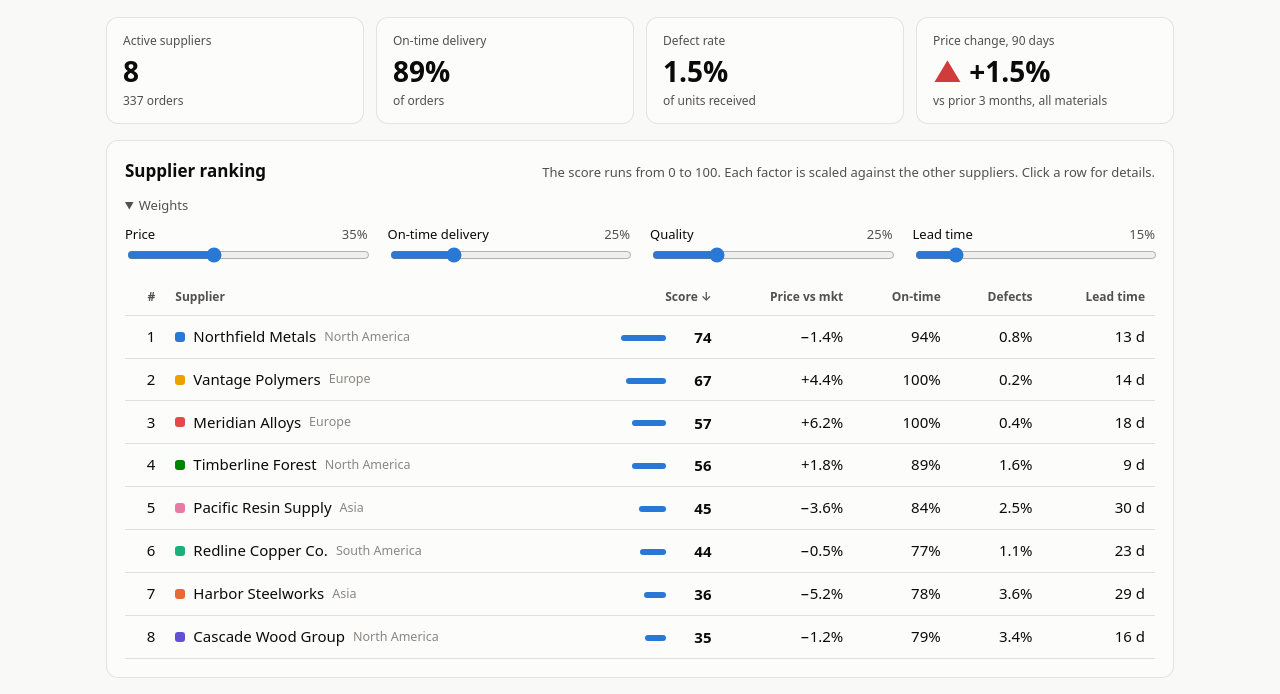
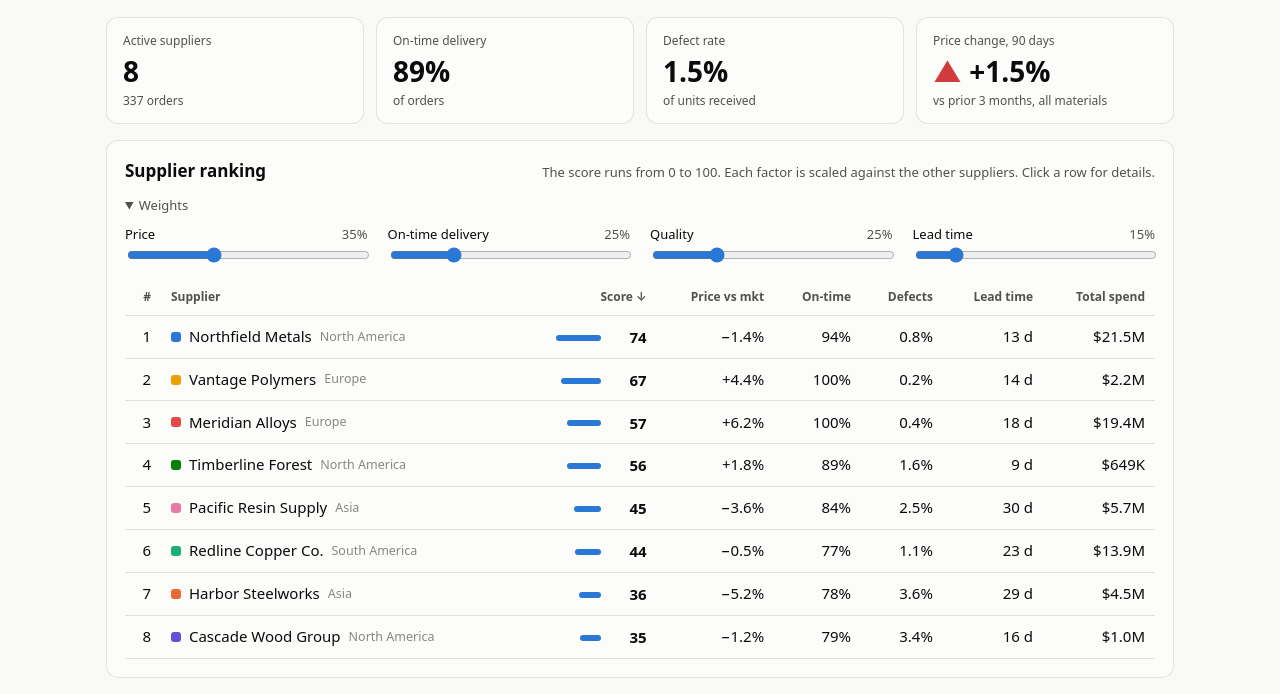
Before and after one commit to bradvanblerck/supplier-dashboard, a plain HTML site: page index.html in a window 1280 px wide. Shown: the part 87-781 px from the top of the page. Drawn offline with nearby package versions, Linux system fonts and the light colour scheme.

Commit message:
Add total spend column to supplier ranking
Co-Authored-By: Claude Opus 5.5 <noreply@anthropic.com>
Claude-Session: https://claude.ai/code/session_01JcXg8jqmsrFuMeqEeG5z8R

```diff
--- a/app.js
+++ b/app.js
@@ -27,6 +27,7 @@ const days = (a, b) => (new Date(b) - new Date(a)) / 86400000;
 const pct = (x, d = 1) => (x * 100).toFixed(d) + "%";
 const signed = (x, d = 1) => (x > 0 ? "+" : x < 0 ? "−" : "") + Math.abs(x * 100).toFixed(d) + "%";
 const money = x => "$" + x.toLocaleString(undefined, { maximumFractionDigits: 0 });
+const moneyShort = x => x >= 1e6 ? "$" + (x / 1e6).toFixed(1) + "M" : x >= 1e3 ? "$" + (x / 1e3).toFixed(0) + "K" : money(x);
 const monthLabel = m => new Date(m + "-01T00:00").toLocaleDateString(undefined, { month: "short", year: "2-digit" });
 const seriesColor = i => css(`--s${(i % 8) + 1}`);
 const escapeHtml = s => String(s).replace(/[&<>"']/g, c => ({ "&": "&amp;", "<": "&lt;", ">": "&gt;", '"': "&quot;", "'": "&#39;" }[c]));
@@ -88,6 +89,7 @@ function computeRanking() {
       onTime: os.filter(o => o.onTime).length / os.length,
       defect: os.reduce((s, o) => s + o.units_defective, 0) / qty,
       lead: mean(os.map(o => o.leadDays)),
+      spend: os.reduce((s, o) => s + o.unit_price * o.quantity, 0),
     };
   });
 
@@ -199,6 +201,7 @@ function renderRanking() {
       <td class="num">${pct(r.onTime, 0)}</td>
       <td class="num">${pct(r.defect)}</td>
       <td class="num">${r.lead.toFixed(0)} d</td>
+      <td class="num">${moneyShort(r.spend)}</td>
     </tr>`).join("");
 }
 
--- a/index.html
+++ b/index.html
@@ -52,6 +52,7 @@
               <th data-k="onTime" class="num">On-time</th>
               <th data-k="defect" class="num">Defects</th>
               <th data-k="lead" class="num" title="Days from order to delivery">Lead time</th>
+              <th data-k="spend" class="num" title="Unit price × quantity, summed over the period. Not part of the score.">Total spend</th>
             </tr>
           </thead>
           <tbody></tbody>
```
Also changed, not shown: 1 other file.
